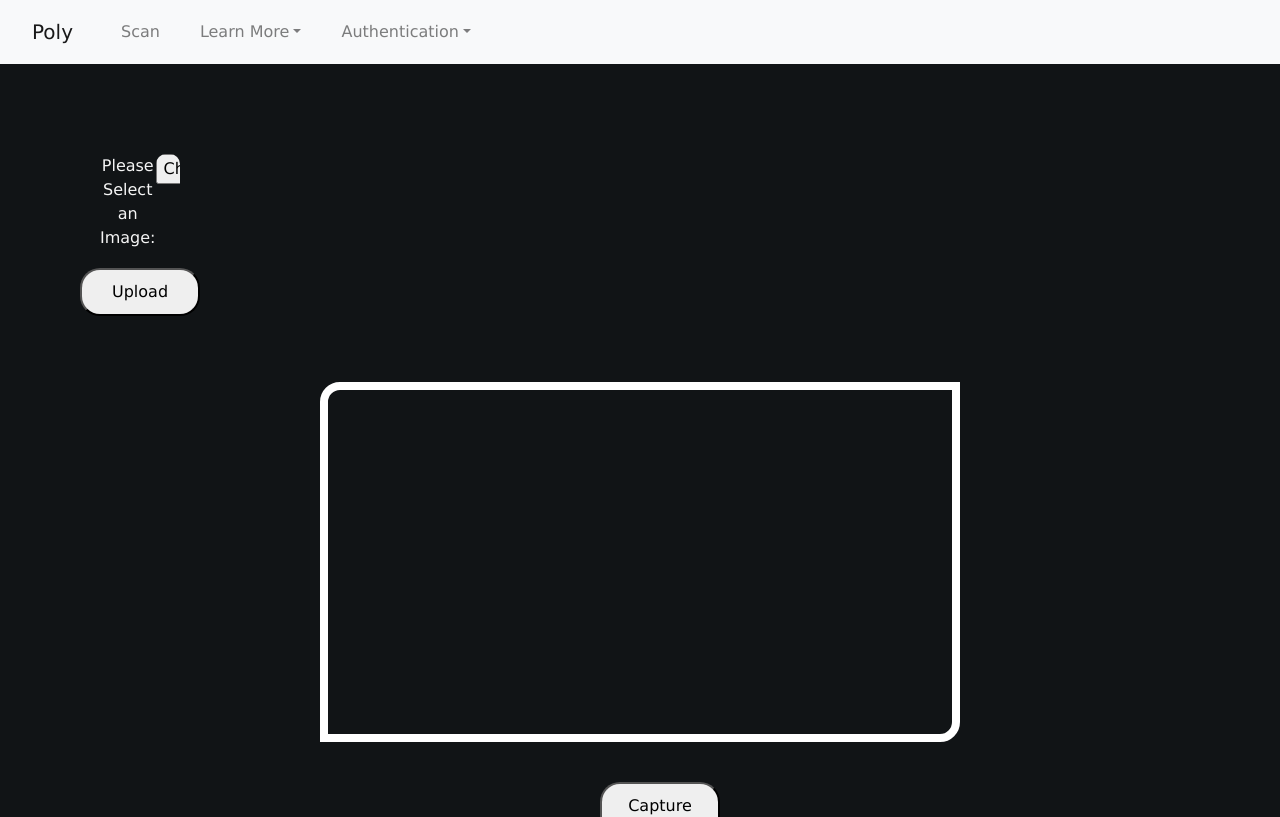
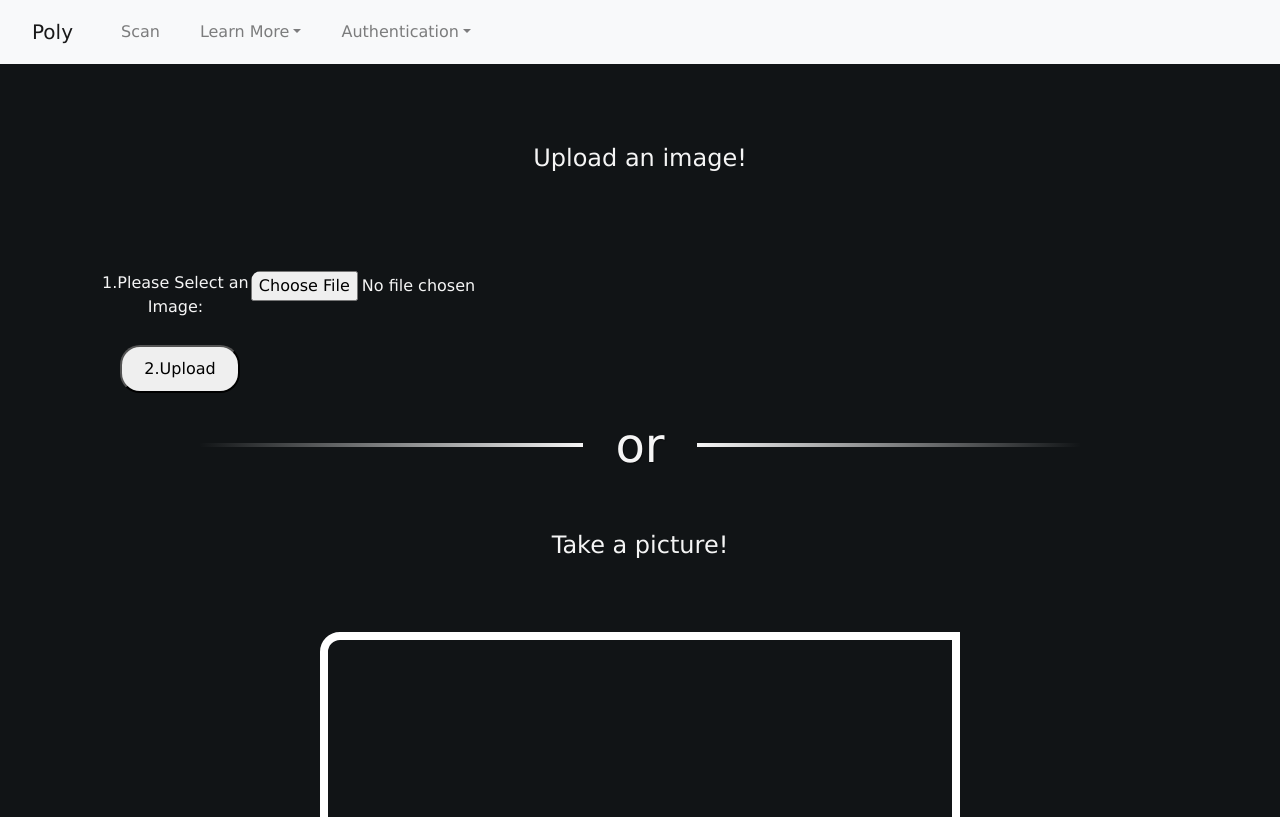
Before and after one commit to anac-jeronimo/Poly-client, a React (Create React App) app: page /scan in a window 1280 px wide. Shown: the top 817 px of the page. Built offline with nearby package versions, Linux system fonts and the light colour scheme; no server answers.

Commit message:
scan css

```diff
--- a/public/stylesheet/Camera.css
+++ b/public/stylesheet/Camera.css
@@ -5,6 +5,7 @@
 
 .photo-btn {
   width: 120px;
+  text-align: center;
   border-radius: 20px !important;
   padding: 10px 20px;
   margin-left: 5vh !important;
--- a/public/stylesheet/Scan.css
+++ b/public/stylesheet/Scan.css
@@ -1,3 +1,7 @@
+/* @import "https://fonts.googleapis.com/css?family=Share+Tech+Mono"; */
+
+@import "https://cdnjs.cloudflare.com/ajax/libs/font-awesome/4.7.0/css/font-awesome.min.css";
+
 .form-group {
   margin-top: 10vh;
   display: inline-flex;
@@ -14,7 +18,6 @@ label {
   display: flex;
 }
 .img-select-btn {
-  width: 120px;
   border-radius: 20px !important;
   padding: 10px 20px;
   margin-left: 5vh !important;
@@ -24,7 +27,7 @@ label {
   width: 120px;
   border-radius: 20px !important;
   padding: 10px 20px;
-  margin-left: 5vh !important;
+  margin-left: 10vh !important;
   /* margin-top: 3vh !important; */
 }
 
@@ -59,7 +62,7 @@ body {
   margin-top: 100px;
   padding-top: 100px;
   border-radius: 20px 0 20px 0;
-  background-color: white;
+  background-color: whitesmoke;
   color: black;
   height: 350px;
   width: 350px;
@@ -72,3 +75,47 @@ body {
 .color-code-result-name {
   font-size: 50px;
 }
+
+.scan-div {
+  /* font-family: "Share Tech Mono", monospace; */
+  color: whitesmoke;
+  font-size: 6vh;
+  text-shadow: 1px 1px 1px rgba(0, 0, 0, 0.45);
+
+  display: flex;
+  justify-content: center;
+  align-items: center;
+}
+
+.scan-div::before,
+.scan-div::after {
+  content: "";
+  display: block;
+  height: 0.09em;
+  min-width: 30vw;
+}
+
+.scan-div::before {
+  background: linear-gradient(to right, rgba(240, 240, 240, 0), whitesmoke);
+  margin-right: 4vh;
+}
+
+.scan-div::after {
+  background: linear-gradient(to left, rgba(240, 240, 240, 0), whitesmoke);
+  margin-left: 4vh;
+}
+.upload-img {
+  margin-top: 10vh;
+}
+
+.take-pic {
+  margin-bottom: 8vh;
+  width: 100%;
+  text-align: center;
+  /*  display: flex;
+  justify-content: center; */
+}
+/* .take-pic-h4 {
+  display: inline-block;
+  justify-self: center;
+} */
--- a/src/components/Scan.js
+++ b/src/components/Scan.js
@@ -69,20 +69,29 @@ class Scan extends React.Component {
   render() {
     return (
       <div className="scan-return-div">
+        <div className="upload-img">
+          <h4>Upload an image!</h4>
+        </div>
         <form onSubmit={this.handleFormSubmit} encType="multipart/form-data">
           <div className="form-group">
             <div className="img-select-btn">
-              <label>Please Select an Image:</label>
+              <div className="upload-lab">
+                <label>1.Please Select an Image:</label>
+              </div>
               <input
                 className="form-control-file"
                 type="file"
                 onChange={this.handleFileChange}
               />
             </div>
-            <button className="button-upload">Upload</button>
+            <button className="button-upload">2.Upload</button>
           </div>
         </form>
+        <div className="scan-div">or</div>
         <div className="scan-retun-results-cloudinary">
+          <div className="take-pic">
+            <h4 className="take-pic-h4">Take a picture!</h4>
+          </div>
           {this.state.fileUrlOnCloudinary ? (
             <div className="uploaded-img">
               <img src={this.state.fileUrlOnCloudinary} />
```
